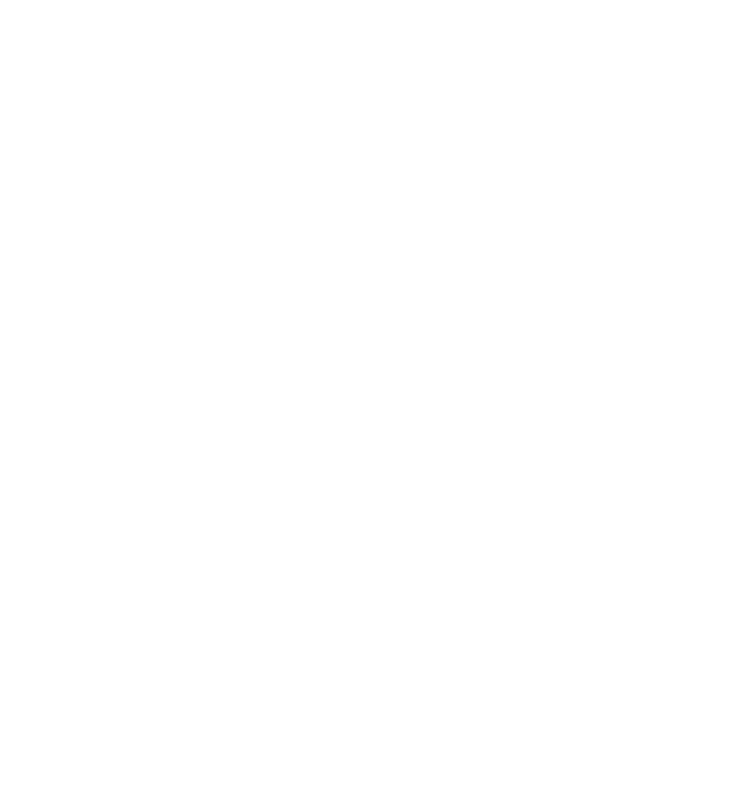
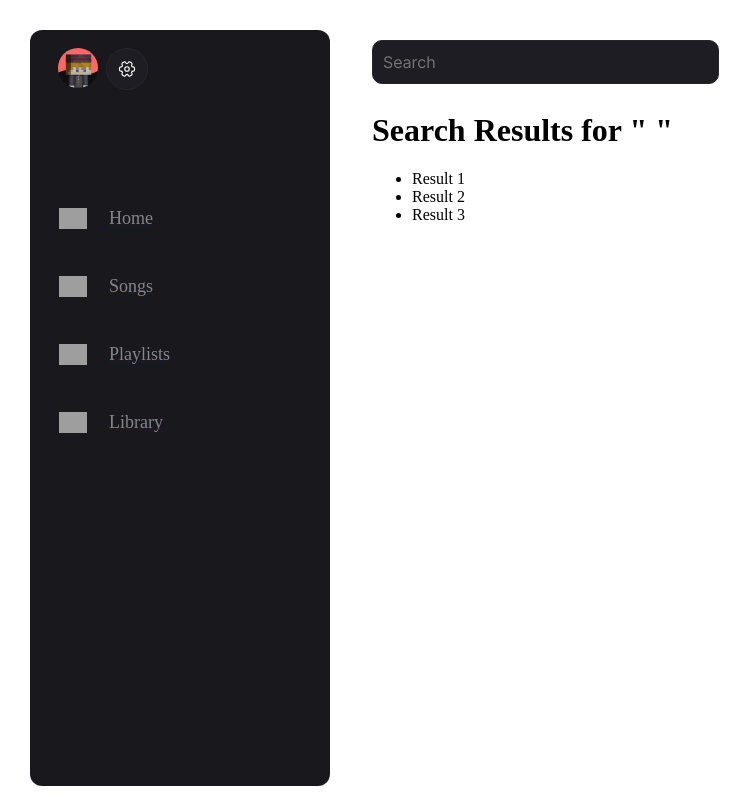
Before and after one commit to vleerapp/Vleer, a Nuxt app: page /search in a window 1280 px wide. Before the commit this address had no page. Shown: the whole page, without its empty margins (0-752 px from the left). Built offline with nearby package versions, Linux system fonts and the light colour scheme; grey boxes are pictures that could not be loaded.

Commit message:
added search bar with page switch

```diff
--- a/components/search.vue
+++ b/components/search.vue
@@ -1,6 +1,19 @@
 <template>
-  <input type="text" class="search" placeholder="Search" />
+  <input type="text" class="search" placeholder="Search" @input="handleInputChange" />
 </template>
+
+<script>
+export default {
+  methods: {
+    handleInputChange(event) {
+      const inputValue = event.target.value;
+      if (inputValue) {
+        this.$router.push(`/search?q=${inputValue}`);
+      }
+    }
+  }
+};
+</script>
 
 <style>
 .search {
--- /dev/null
+++ b/layouts/search.vue
@@ -0,0 +1,21 @@
+<template>
+  <sidebar />
+  <div class="content">
+    <slot />
+  </div>
+</template>
+
+<style>
+.content {
+  position: absolute;
+  top: 40px;
+  left: 372px;
+  transition: .2s;
+}
+
+@media screen and (max-width: 1200px) {
+  .content {
+    left: 152px;
+  }
+}
+</style>
--- /dev/null
+++ b/pages/search.vue
@@ -0,0 +1,42 @@
+<template>
+  <NuxtLayout name="search">
+    <input type="text" v-model="searchQuery" ref="searchInput" class="search" placeholder="Search" />
+    <h1>Search Results for "{{ formattedSearchQuery }}"</h1>
+    <ul>
+      <li v-for="(result, index) in searchResults" :key="index">{{ result }}</li>
+    </ul>
+  </NuxtLayout>
+</template>
+
+<script>
+export default {
+  computed: {
+    searchQuery() {
+      return this.$route.query.q || '';
+    },
+    searchResults() {
+      // Perform search based on searchQuery and return the results
+      // This is just a placeholder code. You'll need to implement the search functionality
+      // that fits your app's needs.
+      return ['Result 1', 'Result 2', 'Result 3'];
+    },
+    formattedSearchQuery() {
+      if (this.searchQuery === '') {
+        return ' ';
+      } else {
+        return `"${this.searchQuery}"`;
+      }
+    }
+  },
+  watch: {
+    searchQuery: function (newQuery) {
+      this.$router.push({ path: '/search', query: { q: newQuery } });
+    }
+  },
+  mounted() {
+    this.$nextTick(() => {
+      this.$refs.searchInput.focus();
+    });
+  }
+};
+</script>
```
